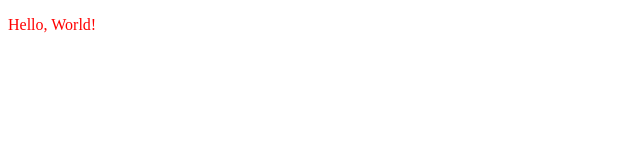
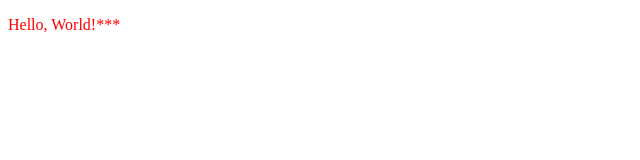
Before and after one commit to Vlad-testing/JS-Okhrimenko, a plain HTML site: page Lesson-1/index.html in a window 1280 px wide. Shown: the full height of the page, 0-640 px from the left. Drawn offline with Linux system fonts and the light colour scheme.

Commit message:
Update index.html

```diff
--- a/Lesson-1/index.html
+++ b/Lesson-1/index.html
@@ -7,6 +7,6 @@
     <link rel="stylesheet" href="styles.css" />
   </head>
   <body>
-    <p>Hello, World!</p>
+    <p>Hello, World!***</p>
   </body>
 </html>
```
